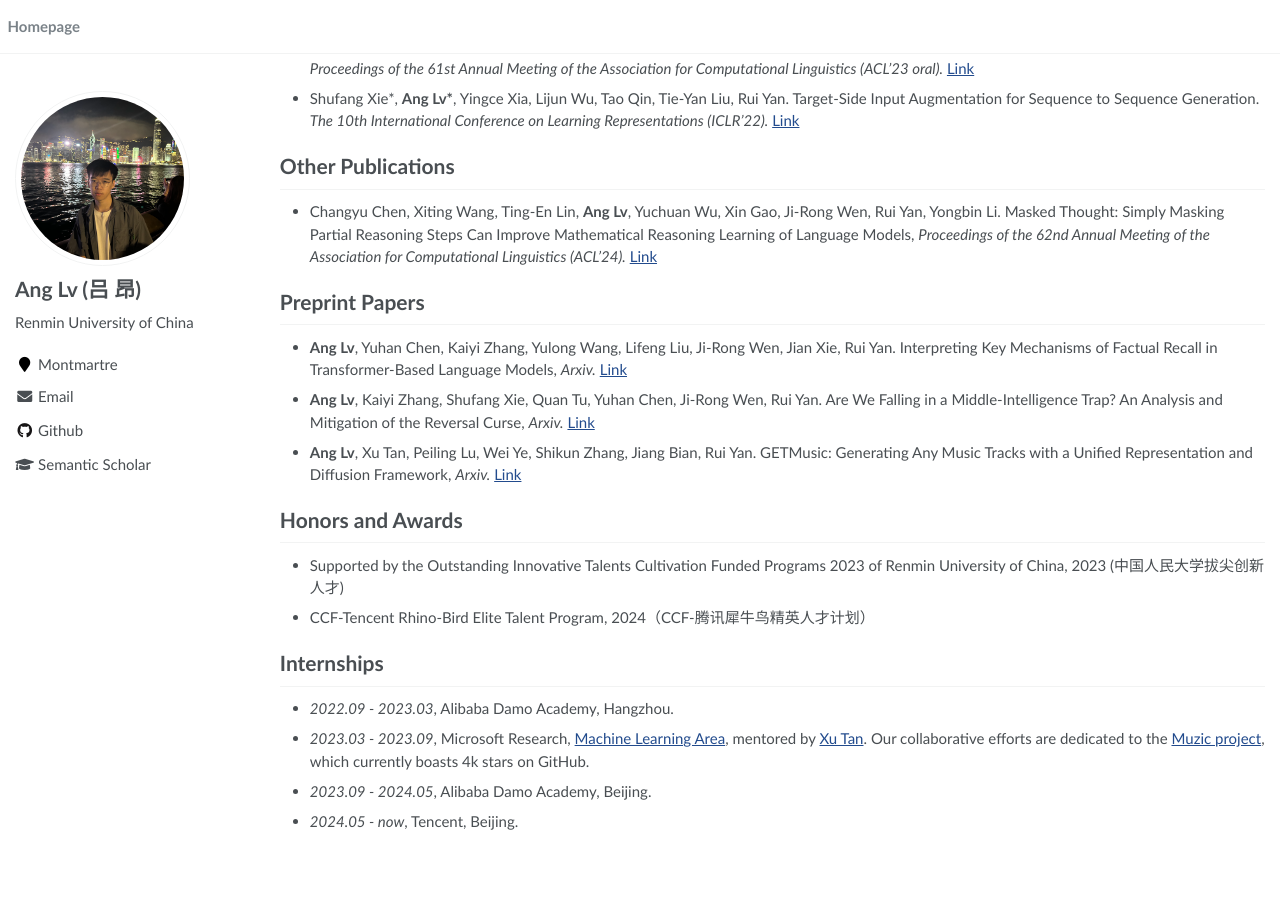
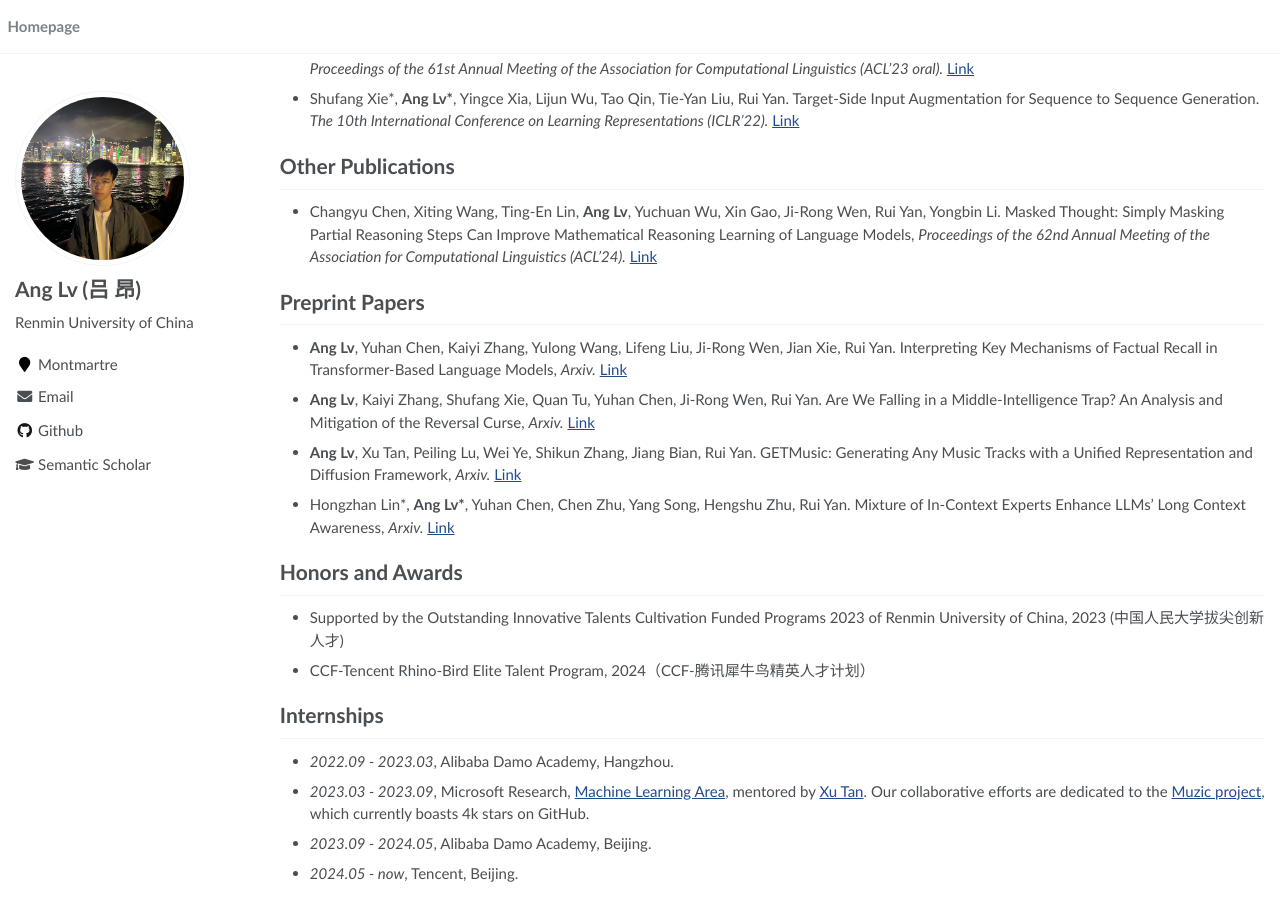
Before and after one commit to trestad/trestad.github.io, a Jekyll site: the page built from _pages/about.md, in a window 1280 px wide and 900 px high, scrolled down 643 px. Built offline with Jekyll 4.4.1, drawn with Linux system fonts in a browser that asks for light colours; before the commit the page ends 1490 px from its top, so only the background shows below that.

Commit message:
Update about.md

```diff
--- a/_pages/about.md
+++ b/_pages/about.md
@@ -52,6 +52,9 @@ I am currently a second year Ph.D. student at [Gaoling School of Artificial Inte
 
 - **Ang Lv**, Xu Tan, Peiling Lu, Wei Ye, Shikun Zhang, Jiang Bian, Rui Yan. GETMusic: Generating Any Music Tracks with a Unified Representation and Diffusion Framework, *Arxiv.* [Link](https://arxiv.org/abs/2305.10841)
 
+- Hongzhan Lin\*, **Ang Lv\***, Yuhan Chen, Chen Zhu, Yang Song, Hengshu Zhu, Rui Yan. Mixture of In-Context Experts
+Enhance LLMs’ Long Context Awareness, *Arxiv.* [Link](https://arxiv.org/pdf/2406.19598)
+
 # Honors and Awards
 - Supported by the Outstanding Innovative Talents Cultivation Funded Programs 2023 of Renmin University of
 China, 2023 (中国人民大学拔尖创新人才)
```
